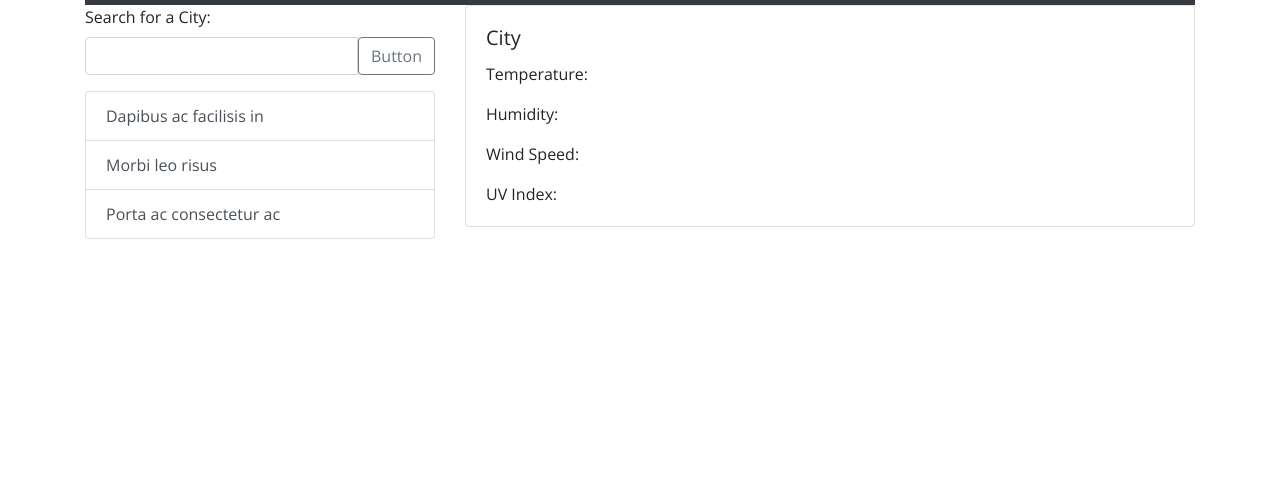
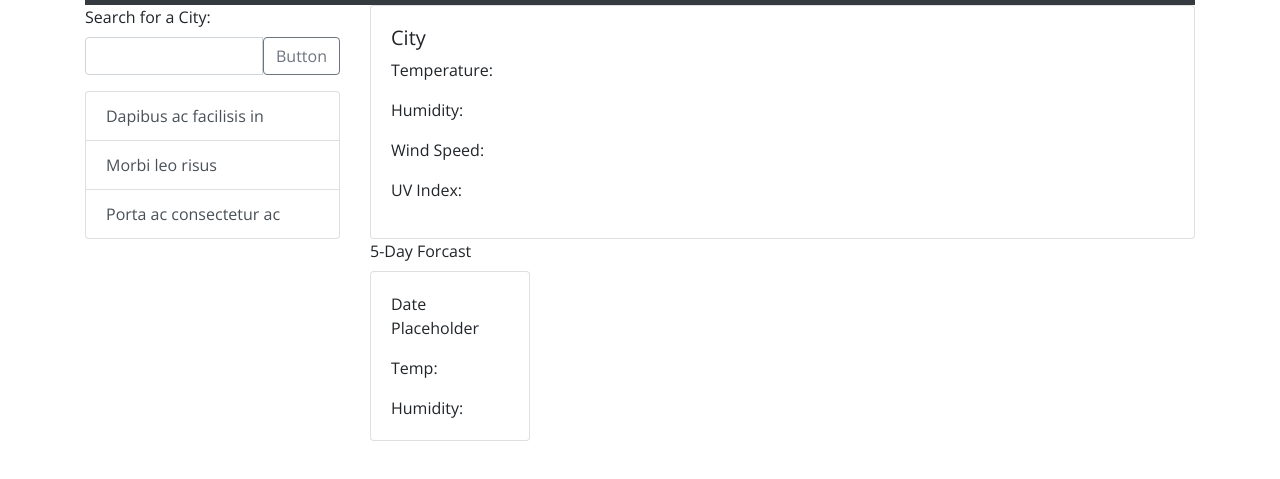
Before and after one commit to blueink38/weather-app, a plain HTML site: page index.html in a window 1280 px wide. Shown: the part 51-530 px from the top of the page. Drawn offline with nearby package versions, Linux system fonts and the light colour scheme; a web font is replaced by a local one.

Commit message:
saved city and date/time to local storage

```diff
--- a/assets/css/style.css
+++ b/assets/css/style.css
@@ -1,9 +1,3 @@
 body {
     font-family: 'Open Sans', sans-serif;
   }
-
-header {
-    text-align: center;
-    justify-content: center;
-    background-color: rgb(46, 43, 43);
-}
--- a/assets/js/script.js
+++ b/assets/js/script.js
@@ -0,0 +1,20 @@
+let cities = [];
+
+const getWeather = (ev) => {
+    ev.preventDefault();
+    let city = {
+        id: Date(),
+        city: document.getElementById('city').value
+    }
+
+    cities.push(city);
+    // document.querySelector('form').reset();
+    console.log(city);
+// save cities and date to Local Storage
+    localStorage.setItem('MyCityList', JSON.stringify(cities) );
+
+}
+
+document.addEventListener('DOMContentLoaded', () => {
+    document.getElementById('btn').addEventListener('click', getWeather);
+})
--- a/index.html
+++ b/index.html
@@ -28,11 +28,11 @@
     <!-- start city search -->
     <div class="container">
         <div class="row">
-            <div class="col-md-4 mb-3">
-                <label for="formGroupExampleInput" class="form-label">Search for a City:</label>
+            <div class="col-md-3 mb-3">
+                <label for="cityInput" class="form-label">Search for a City:</label>
                 <div class="input-group mb-3">
-                    <input type="text" class="form-control" placeholder="" aria-label="Recipient's username" aria-describedby="button-addon2">
-                    <button class="btn btn-outline-secondary" type="button" id="button-addon2">Button</button>
+                    <input type="text" class="form-control" placeholder="" aria-label="Enter City Here" aria-describedby="button-addon2" id="city" value="">
+                    <button class="btn btn-outline-secondary" type="button" id="btn">Button</button>
                 </div>
 
                 <div class="list-group">
@@ -44,16 +44,33 @@
     <!-- end city search  -->
 
     <!-- start current weather display -->
-            <div class="col-md-8 mb-3">
+            <div class="col-md-9 mb-3">
                 <div class="card">
                     <div class="card-body">
-                        <h5 class="card-title">City</h5>
-                        <p class="card-text">Temperature: </p>
-                        <p class="card-text">Humidity: </p>
-                        <p class="card-text">Wind Speed: </p>
-                        <p class="card-text">UV Index: </p>
+                        <h5 class="card-city">City</h5>
+                        <p class="card-temp">Temperature: </p>
+                        <p class="card-humidity">Humidity: </p>
+                        <p class="card-wind">Wind Speed: </p>
+                        <p class="card-uv">UV Index: </p>
                     </div>
                 </div>
+            <label> 5-Day Forcast</label>
+            <div class="row d-grid gap-2">
+                <div class="col-2 mb-3">
+                    <div class="card" style="width: 10rem;">
+                        <div class="card-body">
+                        <p class="card-text">Date Placeholder</p>
+ <!--                       <img src="..." class="card-img-top" alt="...">  -->
+                        <p class="card-text">Temp: </p>
+                        <p class="card-text">Humidity: </p>
+                        </div>
+                    </div>
+                </div>
+            </div>
+
+
+
+
     </div>
     <!-- end currnet weather display -->
     <!-- start future forcast -->
```
